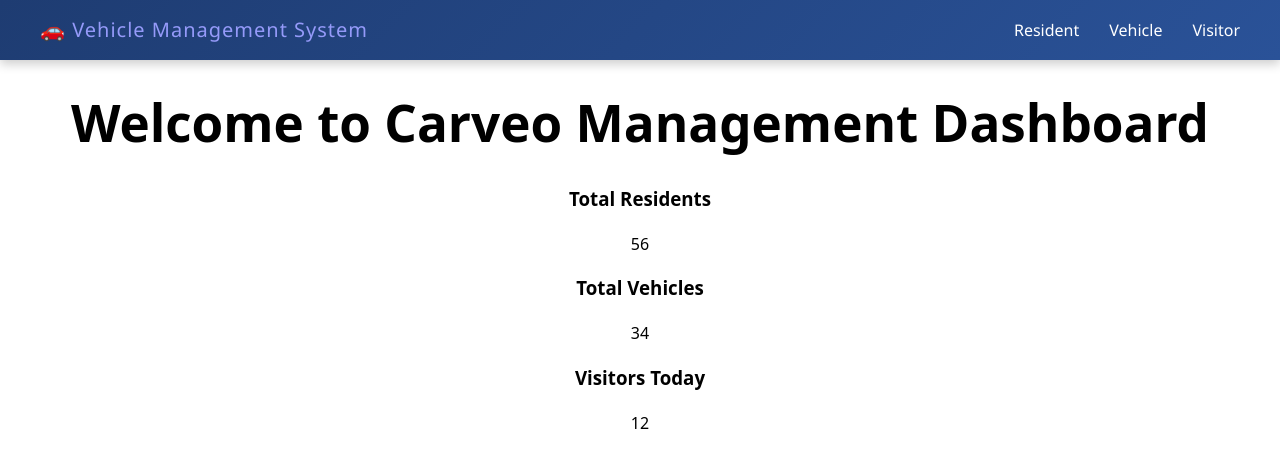
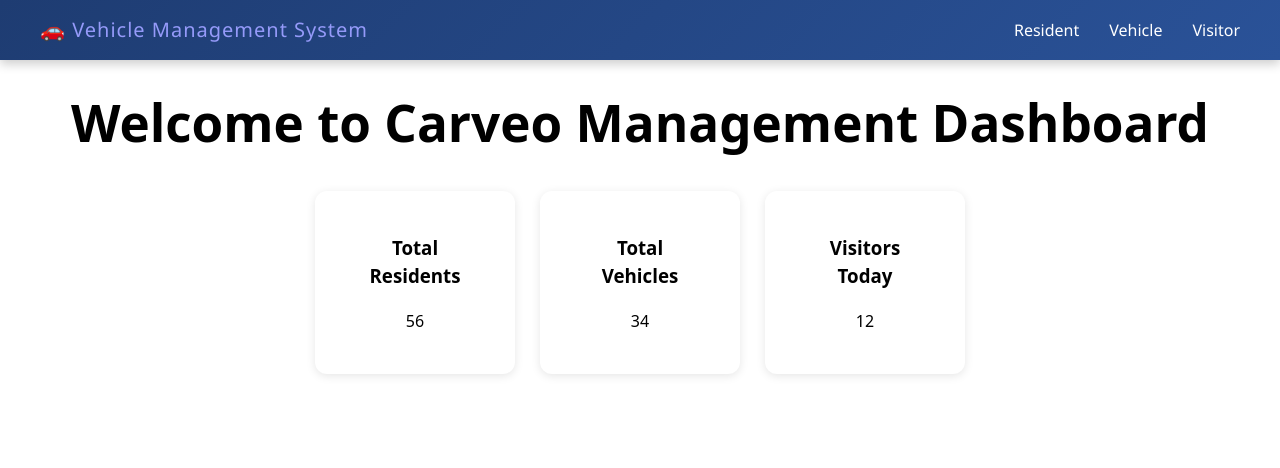
Before and after one commit to JagtapKajal/carveo-portal, a React (Vite) app in the folder frontend/carveoUI/: page / in a window 1280 px wide. Shown: the top 468 px of the page. Built offline with nearby package versions, Linux system fonts and the light colour scheme.

Commit message:
applied style to the dashboard cards

```diff
--- a/frontend/carveoUI/src/Components/dashboard/Dashboard.css
+++ b/frontend/carveoUI/src/Components/dashboard/Dashboard.css
@@ -0,0 +1,25 @@
+.dashboard-container {
+  text-align: center;
+}
+
+.dashboard-cards {
+  display: flex;
+  justify-content: center;
+  gap: 25px;
+  margin-top: 40px;
+  flex-wrap: wrap;
+}
+
+.card {
+  background: #fff;
+  padding: 25px 40px;
+  border-radius: 12px;
+  box-shadow: 0 2px 10px rgba(0,0,0,0.1);
+  width: 200px;
+  text-align: center;
+  transition: transform 0.3s ease;
+}
+
+.card:hover {
+  transform: translateY(-5px);
+}
```
